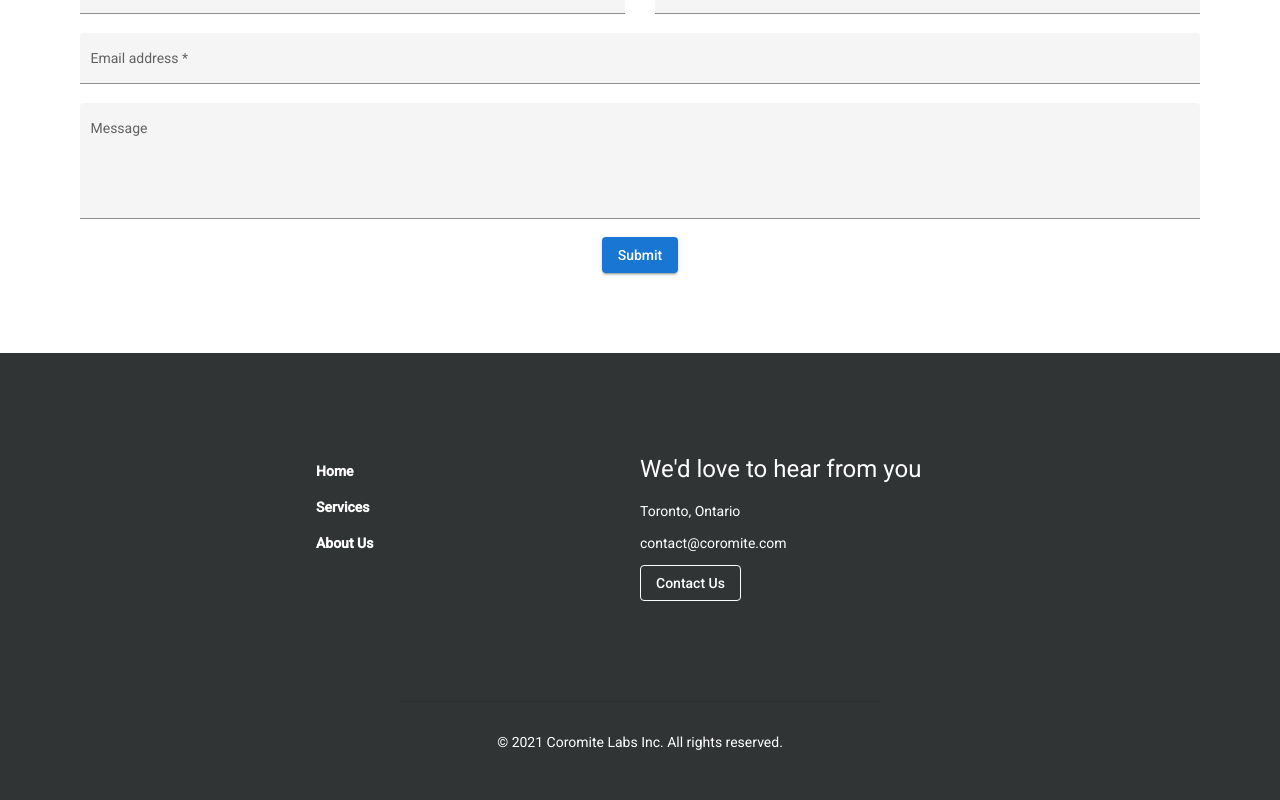
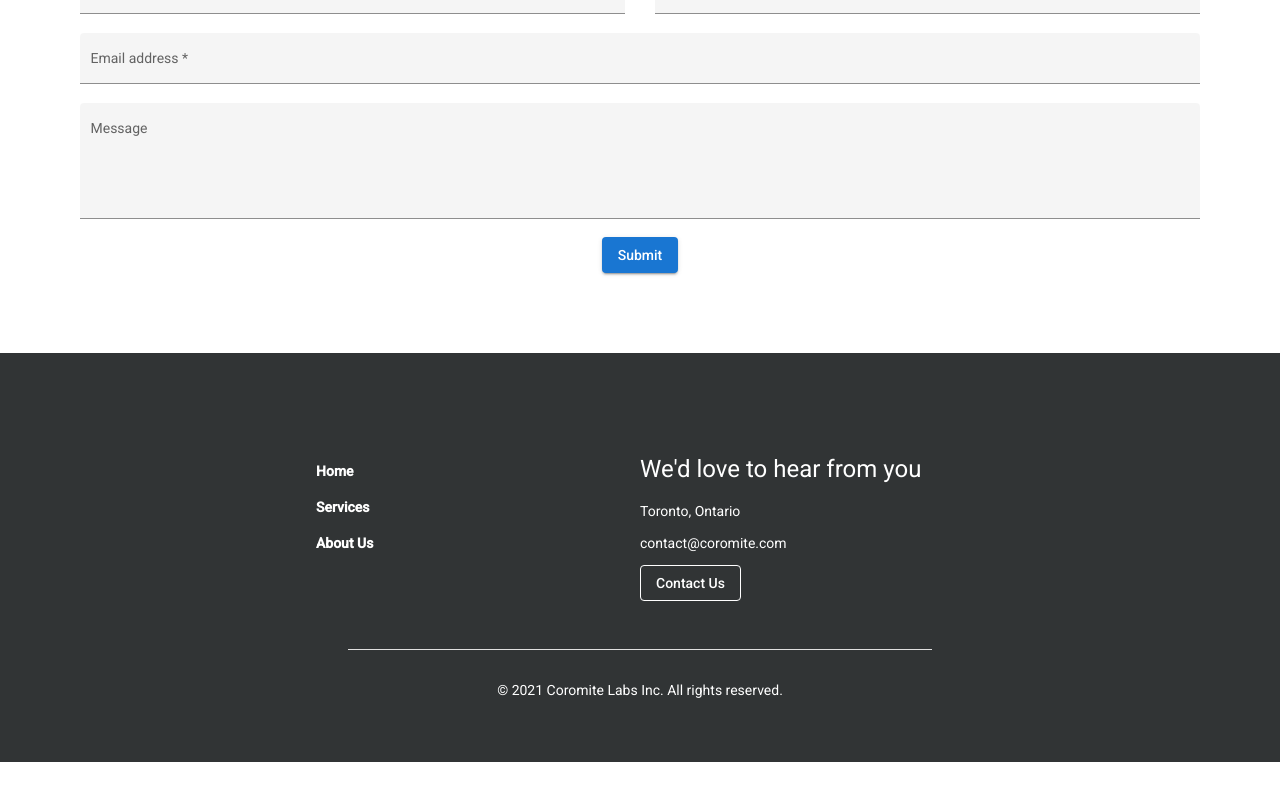
Before and after one commit to javier-munster/coromite-homepage, an Angular app: page / in a window 1280 px wide. Shown: the part 1447-2247 px from the top of the page. After the commit the page ends 2209 px from the top, so only its background shows below. Built offline with nearby package versions, Linux system fonts and the light colour scheme.

Commit message:
fix: footer divider now white

```diff
--- a/src/app/components/footer/footer.component.css
+++ b/src/app/components/footer/footer.component.css
@@ -13,10 +13,11 @@
 }
 
 .divider {
-    margin-top: 100px;
+    margin-top: 3rem;
     margin-bottom: 30px;
-    margin-left: 100px;
-    margin-right: 100px;
+    margin-left: 3rem;
+    margin-right: 3rem;
+    background-color: white;
 }
 
 .copyright {
```
